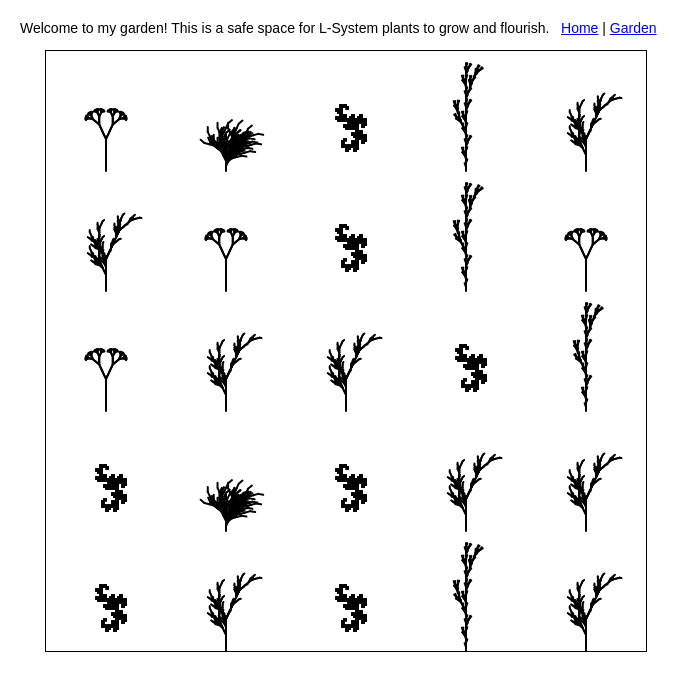
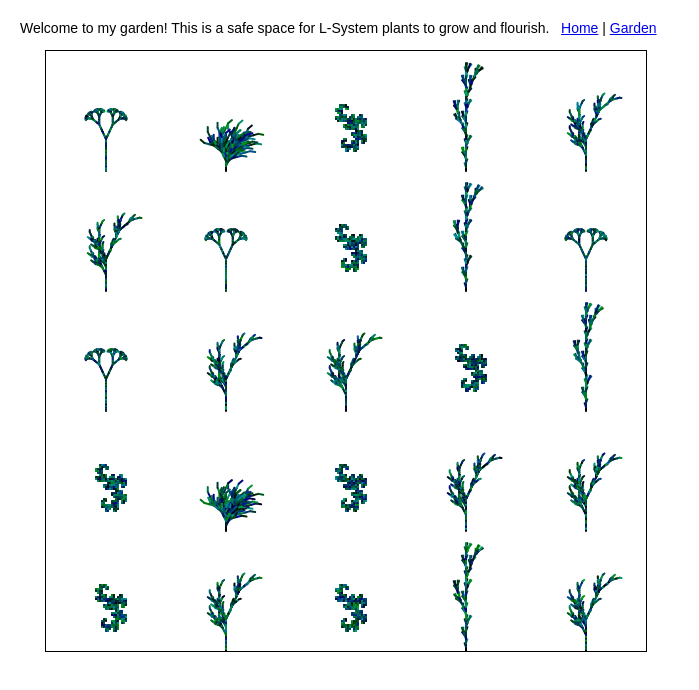
Before and after one commit to hd23408/reactive-garden, a React (Create React App) app: page /garden in a window 1280 px wide. Shown: the top 690 px of the page, without its empty margins (0-699 px from the left). Built offline with nearby package versions, Linux system fonts and the light colour scheme.

Commit message:
Cleaned up some errors and added color to the garden

```diff
--- a/src/Form.js
+++ b/src/Form.js
@@ -42,7 +42,7 @@ class Form extends Component {
 
       <div className="instructions">
       <h3>Instructions</h3>
-      <p>
+      <div>
         To run an L-System, enter the required information and press "submit". Some notes:
         <ul>
         <li>The "Replacement Rule" should consist one or more comma-separated replacement rules, of the format "( X = Y )" -- see examples, below</li>
@@ -59,7 +59,7 @@ class Form extends Component {
         <li>If you're having trouble seeing the entire resulting drawing, try reducing the "Step Size" to make it smaller</li>
         <li>NOTE: INPUTS ARE NOT CURRENTLY BEING SANITIZED! If you get an error, probably it's a parsing issue. Check your rules in particular.</li>
         </ul>
-      </p>
+      </div>
 
       <hr />
 
@@ -132,7 +132,7 @@ class Form extends Component {
       <hr />
 
       <h3>Examples</h3>
-      <p>
+      <div>
       <ul>
       <li>Sierpinski triangle:
         <ul>
@@ -197,7 +197,7 @@ class Form extends Component {
       </li>
 
       </ul>
-      </p>
+      </div>
       </div>
     );
   }
--- a/src/Garden.js
+++ b/src/Garden.js
@@ -60,7 +60,7 @@ class Garden extends Component {
     <div>
       <div className="container">
       {organisms.map((rule, i) => (
-        <LSystem rule={rule} grow="0" />
+        <LSystem rule={rule} grow="0" colorful="true"/>
       ))}
       </div>
 
--- a/src/LSystem.js
+++ b/src/LSystem.js
@@ -24,7 +24,9 @@ class LSystem extends Component {
             each loop through the rewriting process)
         turtleLines: A list of structures which contain the following:
             visibility: The class names for the wrapping svg object
-            lines: A list of the actual TurtleLine components that will get rendered
+            lines: A list of the actual TurtleLine components that will get rendered --
+                  these are (somewhat confusingly) a Map with keys "line" (X/Y coordinates as a List)
+                  and "color" (a color for that particular line)
         needsToGrow: For complicated React reasons, a boolean indicating whether or not
             we've gone through the "growing" render process for this particular L-System
     */
@@ -50,12 +52,12 @@ class LSystem extends Component {
     // and create the relevant TurtleLines
     for (var i = 0; i < currentRule.loops; i++) {
       const turtleString = this.expandInstructions(instructions);
-      const turtleLines = this.runTurtle(turtleString);
 
       // If we're supposed to add each of the growth "steps"
-      // or if this is the last step, add it to the state
+      // (or if this is the last step), add it to the state
       var add = (addGrowSteps || i === currentRule.loops - 1);
       if (add) {
+        const turtleLines = this.runTurtle(turtleString);
         // Add this loop's instructions and TurtleLines to our state
         this.setState(prevState => {
           return {
@@ -125,6 +127,7 @@ class LSystem extends Component {
 
     const instructions = item;
     const currentRule = this.props.rule;
+    const colorful = ('colorful' in this.props && this.props.colorful.toLowerCase() === 'true');
 
     var currentAngle = 90;
     var currentX = Number(currentRule.startX);
@@ -141,8 +144,21 @@ class LSystem extends Component {
     const angle = Number(currentRule.angle);
     const step = Number(currentRule.step);
 
+    var colorSeed = 1;
+    var newColor = "#000000";
+
     // For each character in the string
     for(const c of instructions) {
+
+      // If we want this to be 'colorful' then just for variety,
+      // let's add a random color (in the blue/green
+      // colorspace) to each line we draw.
+      // TODO: Make this ombre as it recurses or something clever like that
+      if (colorful) {
+        newColor = "#00" + String(colorSeed).padStart(4, '0');
+        colorSeed = Math.floor(Math.random() * Math.floor(9999));
+      }
+
       if (c === 'F' || c === 'G') {
         // If it's an "F" or a "G", add a line and move the turtle
         const point1 = new Immutable.Map({x: currentX, y: currentY,});
@@ -150,7 +166,11 @@ class LSystem extends Component {
         currentY = currentY - step * Math.sin(this.toRadians(currentAngle));
         const point2 = new Immutable.Map({x: currentX, y: currentY,});
 
-        turtleLines.lines = turtleLines.lines.push(Immutable.List([point1, point2]));
+        turtleLines.lines = turtleLines.lines.push(Immutable.Map({
+          line: Immutable.List([point1, point2]),
+          color: newColor,
+        }));
+
 
       } else if (c === '+') {
         // If it's a turn, change the angle
@@ -218,7 +238,9 @@ class LSystem extends Component {
 
   // Before it first loads, run the
   // turtle to draw the needed lines.
-  componentWillMount() {
+  // (This method is deprecated, but it's what we need --
+  // sorry, React developers)
+  UNSAFE_componentWillMount() {
     this.drawLSystem();
   }
 
@@ -279,7 +301,7 @@ class LSystem extends Component {
     return (
       <div>
       {turtleLines.map((turtle, i) => (
-        <TurtleShape visibility={turtle.visibility} turtleLines={turtle.lines} />
+        <TurtleShape key={i} visibility={turtle.visibility} turtleLines={turtle.lines} />
       ))}
     </div>
     );
--- a/src/TurtleLine.js
+++ b/src/TurtleLine.js
@@ -2,13 +2,14 @@ import React, { Component } from 'react'
 
 class TurtleLine extends Component {
   render() {
-    const { line } = this.props
+    const { line, color } = this.props;
 
     const pathData = "M " + line
       .map(p => p.get('x') + ' ' + p.get('y'))
       .join(" L ");
 
-    return <path className='path' stroke='black' d={pathData} />;
+    return <path className='path' stroke={color} d={pathData} />;
+
   }
 }
 
--- a/src/TurtleShape.js
+++ b/src/TurtleShape.js
@@ -6,12 +6,11 @@ class TurtleShape extends Component {
   render() {
     const turtleLines = this.props.turtleLines;
     const visibility = this.props.visibility;
-
     return (
       <div>
       <svg className={visibility}>
-        {turtleLines.map((line, index) => (
-          <TurtleLine key={index} line={line} />
+        {turtleLines.map((lines, index) => (
+          <TurtleLine key={index} line={lines.get("line")} color={lines.get("color")} />
         ))}
       </svg>
       </div>
--- a/src/index.css
+++ b/src/index.css
@@ -48,9 +48,9 @@ form label {
 .path {
   fill: none;
   stroke-width: 2px;
-  stroke: black;
-  stroke-linejoin: round;
+  stroke-linejoin: crop;
   stroke-linecap: round;
+
 }
 
 .drawing {
```
